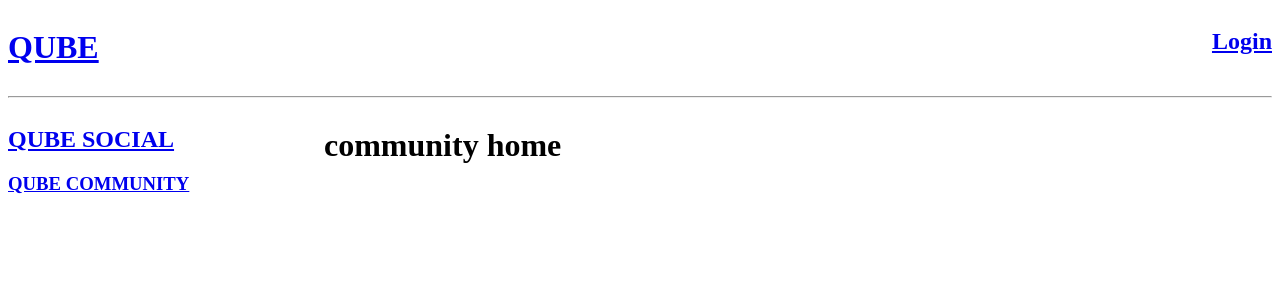
After one commit to abhinandan2540/gemini-API-workflow, a Django app: page /communityHome/ in a window 1280 px wide. The commit adds this page. Shown: the top 300 px of the page. Run offline with Django 5.2, Linux system fonts and the light colour scheme.

Commit message:
communityHome_part1

```diff
--- a/geminiwf/base/templates/social/Models_component_social.html
+++ b/geminiwf/base/templates/social/Models_component_social.html
@@ -2,7 +2,7 @@
 
     <div class="qube-social">
         <h2><a href="{% url 'qubeSocial' %}">QUBE SOCIAL</a></h2>
-        <h3><a href="">QUBE COMMUNITY</a></h3>
+        <h3><a href="{% url 'communityHome' %}">QUBE COMMUNITY</a></h3>
     </div>
 
 </div>
--- /dev/null
+++ b/geminiwf/base/templates/social/community_home.html
@@ -0,0 +1,23 @@
+<style>
+    .community-home {
+        display: grid;
+        grid-template-columns: 1fr 3fr;
+    }
+</style>
+
+{% extends 'main.html' %}
+
+{% block content %}
+
+<div class="community-home">
+    <div>
+        {% include 'social/Models_component_social.html' %}
+    </div>
+    <div>
+        <h1>community home</h1>
+    </div>
+</div>
+
+
+
+{% endblock %}
--- a/geminiwf/base/urls.py
+++ b/geminiwf/base/urls.py
@@ -67,6 +67,9 @@ urlpatterns = [
     # starting of QUBE social
     path('qubeSOCIAL/', views.qubeSocialFront, name='qubeSocial'),
 
+    path('communityHome/', views.communityHome, name='communityHome'),
+
+
 
 
 
--- a/geminiwf/base/views.py
+++ b/geminiwf/base/views.py
@@ -613,3 +613,8 @@ def qubeSocialFront(request):
 
 # starting from the scratch
 # qube community home page
+
+
+def communityHome(request):
+    context = {}
+    return render(request, 'social/community_home.html', context)
```
Also changed, not shown: geminiwf/db.sqlite3.
